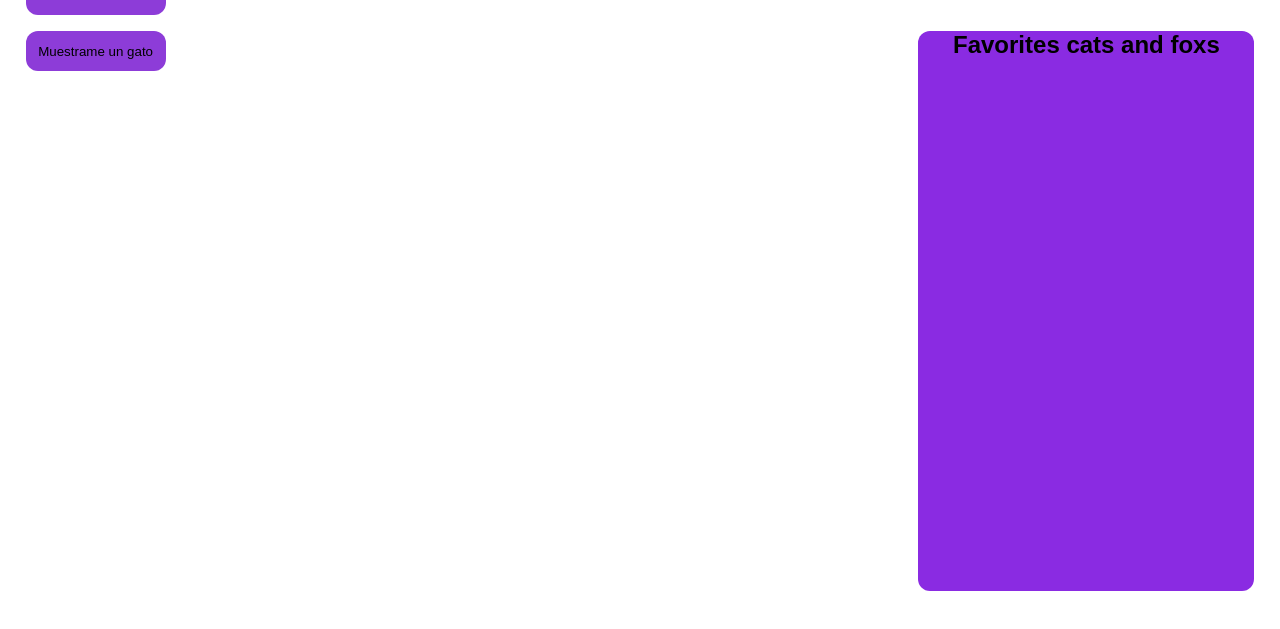
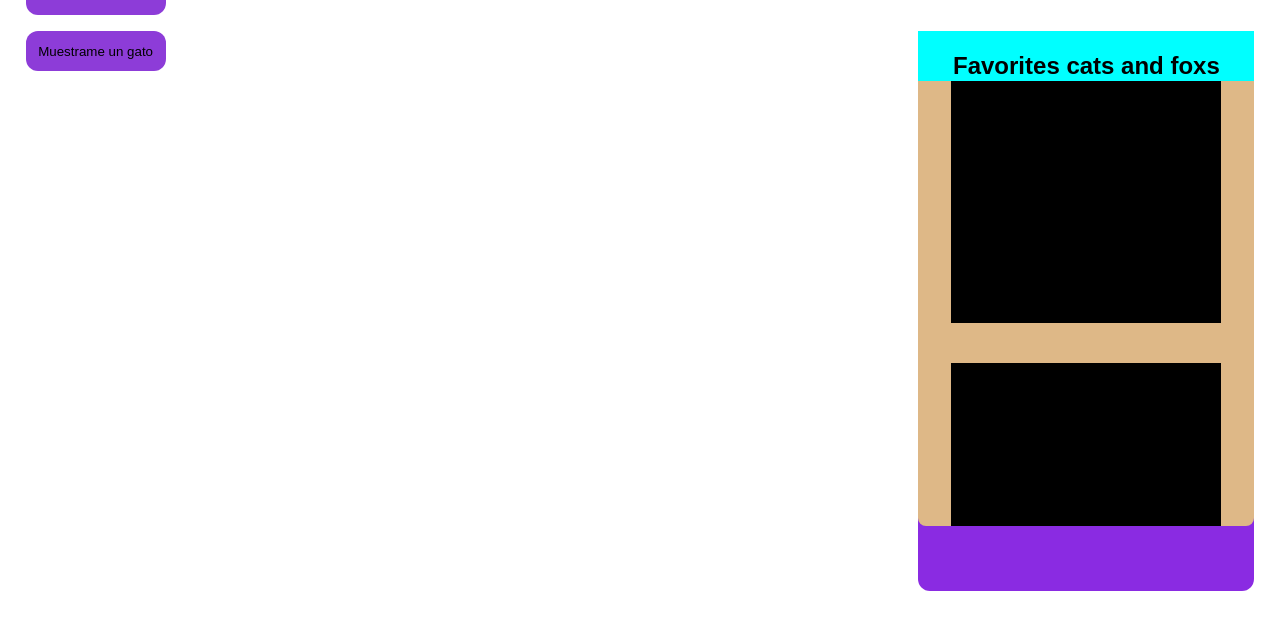
Before and after one commit to antcodernez/apis-js, a plain HTML site: page first-api/index.html in a window 1280 px wide. Both pictures are taken after a click on the icon 1172 px from the left and 60 px from the top of the page. Shown: the part 89-718 px from the top of the page. Drawn offline with nearby package versions, Linux system fonts and the light colour scheme.

Commit message:
styles on the scrollbar and the container with the favorites cat. However in js i make the first steps to make a function with to render favorite cats in the respective container

```diff
--- a/first-api/code.js
+++ b/first-api/code.js
@@ -1,9 +1,12 @@
+//APIS usadas
 const API = "https://api.thecatapi.com/v1/images/search";
 const API_quiery_limit_3 = "https://api.thecatapi.com/v1/images/search?limit=2&breed_ids=kora"; //Query parameter de la api con limite de 3 y usando el breed que se podria intuir que son las razas, la documentacion de la api dice que las breed_ids=xxxx son las primeras 4 letras de las razas
 //Liga ----> "https://developers.thecatapi.com/view-account/ylX4blBYT9FaoVd6OhvR?report=gpN-ReBkp"
 
 const api_ten_cats = "https://api.thecatapi.com/v1/images/search?limit=10&api_key=live_GATkX6WfSllkWQlEyUzVuMY6heKK18LpWjV9O8vxkGRbtrui9uvAic2Y1cUZoc4k";
 const foxsAPI = "https://randomfox.ca/floof/";
+
+const api_url_favourites = "https://api.thecatapi.com/v1/favourites";
 
 // const catImg = document.querySelector(".cats-image");
 const btnGetCats = document.getElementById("button");
@@ -24,32 +27,25 @@ function getMeACat()
                 for(cat of data)
                     {
                         createAnimalOnDisplay(cat);
-
-                        //Se creo una funcion para optimizar el codiog
-                        // let imgCatTag = document.createElement("img");
-                        // let btncat = document.createElement("button");
-                        // let containerCatImg = document.createElement("article");
-
-                        // imgCatTag.classList.add("cats-image");
-                        // imgCatTag.src = cat.url;
-
-                        // btncat.classList.add("button-add__michi_favorite");
-                        // btncat.innerHTML = "agregar michis favoritos";
-                        // btncat.setAttribute("onclick", "addTofavorites()");
-
-                        // containerCatImg.append(imgCatTag, btncat);
-                        // randomCatsNode.append(containerCatImg);
-
-                        // containerTag.appendChild(imgCatTag);
-                        //document.body.appendChild(containerCatImg);
-                        // Insertar dentro del body en el ultimo hijo
-
                     }
             })//Me devuelve una promesa, hago lo que quiera con mi respuesta de la API
         .catch(error => console.log(error));
 
     }
 
+
+function getFavoriteCats()
+    {
+        fetch(api_url_favourites)
+        .then(res => res.json())
+        .the(data =>
+            {
+                for (cat in data)
+                    {
+
+                    }
+            });
+    }
 // setInterval(getMeACat, 1000);
 
 // Obteniendo los gatos con async y await
@@ -73,9 +69,9 @@ async function getMeACatAsync(url)
                 console.log(error);
             }
     }
-const btnDucks = document.getElementById("foxs");
+const btnFoxs = document.getElementById("foxs");
 
-btnDucks.addEventListener("click", () => {
+btnFoxs.addEventListener("click", () => {
     getMeACatAsync(foxsAPI);
 });
 btnGetCats.addEventListener("click", getMeACat);
--- a/first-api/index.html
+++ b/first-api/index.html
@@ -141,11 +141,56 @@
             }
         .favorite-cats__active
             {
-                display: block;
+                display: flex;
+                flex-direction: column;
             }
-        .favorite-cats h2
+        .favorite-cats__container-title
             {
-                text-align: center;
+                display: grid;
+                place-items: center;
+                width: inherit;
+                height: 50px;
+                background-color: aqua;
+            }
+        .favorite-cats__container-title h2
+            {
+                margin-top: 20px;
+                color: black;
+            }
+        .favorite-cats__container-items
+            {
+                display: flex;
+                justify-content: center;
+                flex-wrap: wrap;
+                width: inherit;
+                height: 445px;
+                background-color: burlywood;
+                border-bottom-left-radius: 8px;
+                border-bottom-right-radius: 8px;
+                overflow-y: scroll;
+                gap: 40px;
+            }
+        .item-favorite-cats
+            {
+                width: 270px;
+                height: 242px;
+                background-color: black;
+            }
+        ::-webkit-scrollbar
+            {
+                width: 12px;
+            }
+        ::-webkit-scrollbar-track
+            {
+                /* background-color de la scrollbar */
+                background-color: papayawhip;
+            }
+        ::-webkit-scrollbar-thumb
+            {
+                /* color de la barra de scroll */
+                background-image: linear-gradient(180deg, red, blue);
+                border-radius: 8px;
+                height: 40px;
             }
     </style>
 </head>
@@ -155,7 +200,14 @@
     <section class="random-cats">
     </section>
     <section class="favorite-cats">
-        <h2>Favorites cats and foxs</h2>
+        <div class="favorite-cats__container-title">
+            <h2>Favorites cats and foxs</h2>
+        </div>
+        <div class="favorite-cats__container-items">
+            <div class="item-favorite-cats"></div>
+            <div class="item-favorite-cats"></div>
+            <div class="item-favorite-cats"></div>
+        </div>
     </section>
     <button id="button">Muestrame un gato</button>
     <button id="foxs">Muestrame un zorro</button>
```
